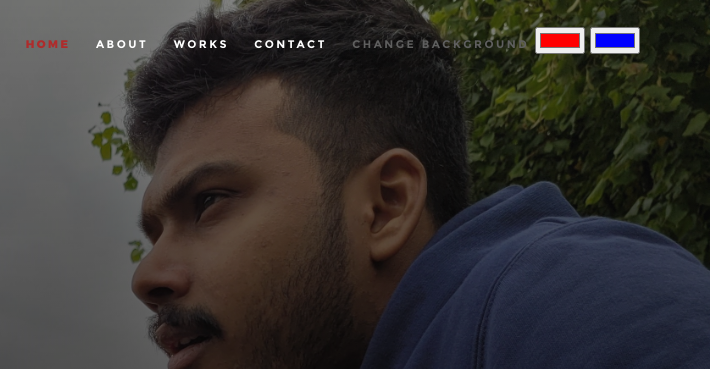
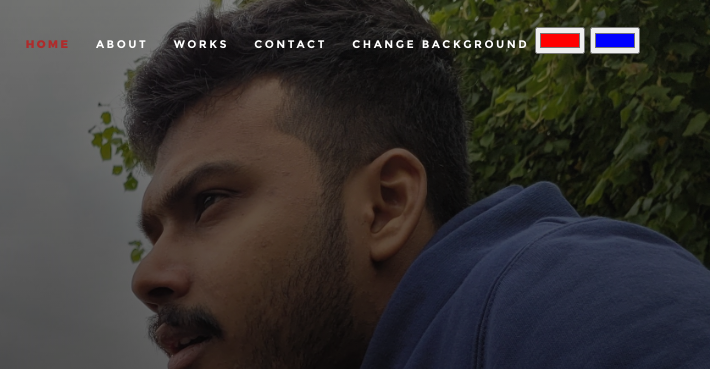
Before and after one commit to Nevin06/Nevin06.github.io, a website: page index.html in a window 1280 px wide. Shown: the top 369 px of the page, 570-1280 px from the left. Drawn offline with Linux system fonts and the light colour scheme.

Commit message:
main.css updated

```diff
--- a/css/main.css
+++ b/css/main.css
@@ -87,7 +87,7 @@ body {
     font-family: "librebaskerville-regular", serif;
     font-size: 1.6rem;
     line-height: 1.875;
-    color: #5f5f5f;
+    color: #FFFFFF;
     margin: 0;
     padding: 0;
 }
```
